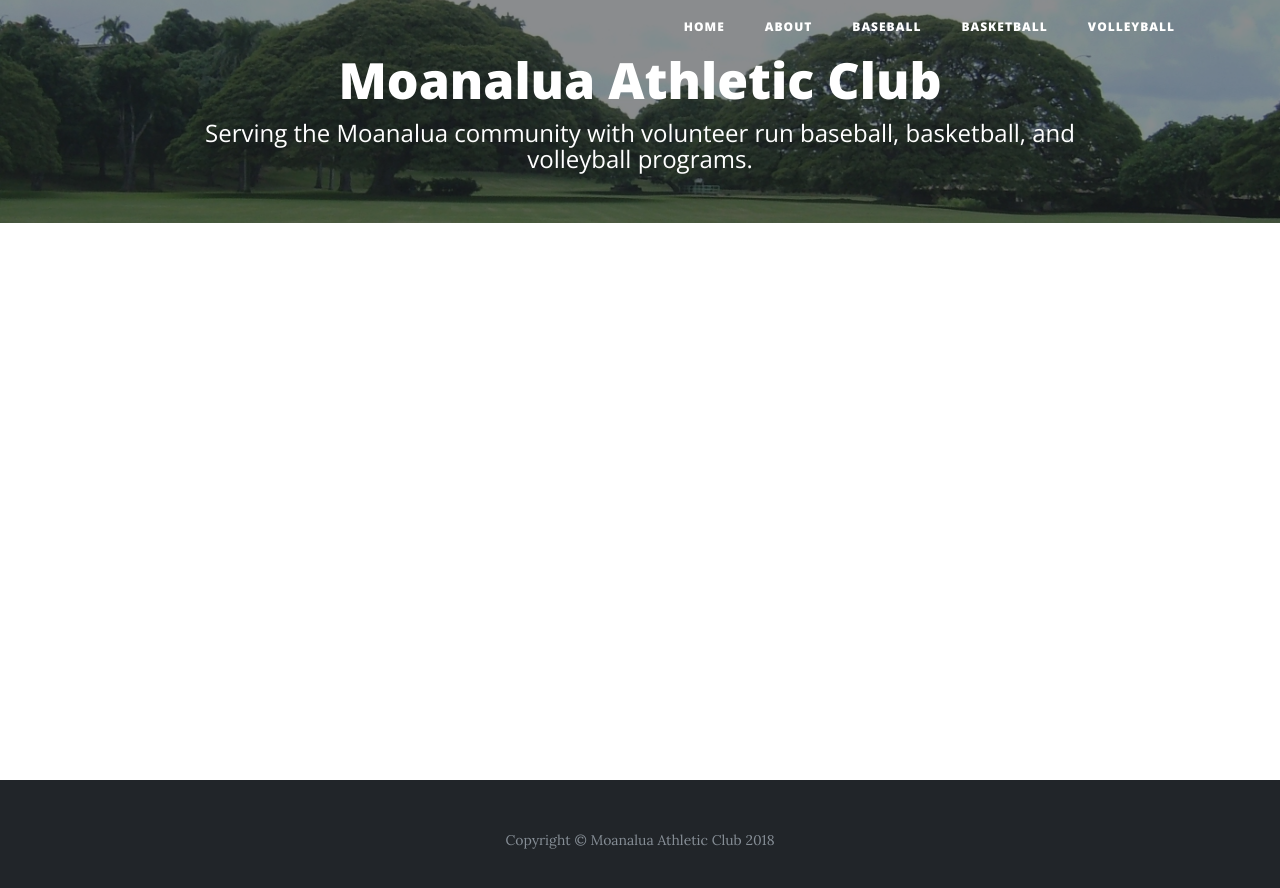
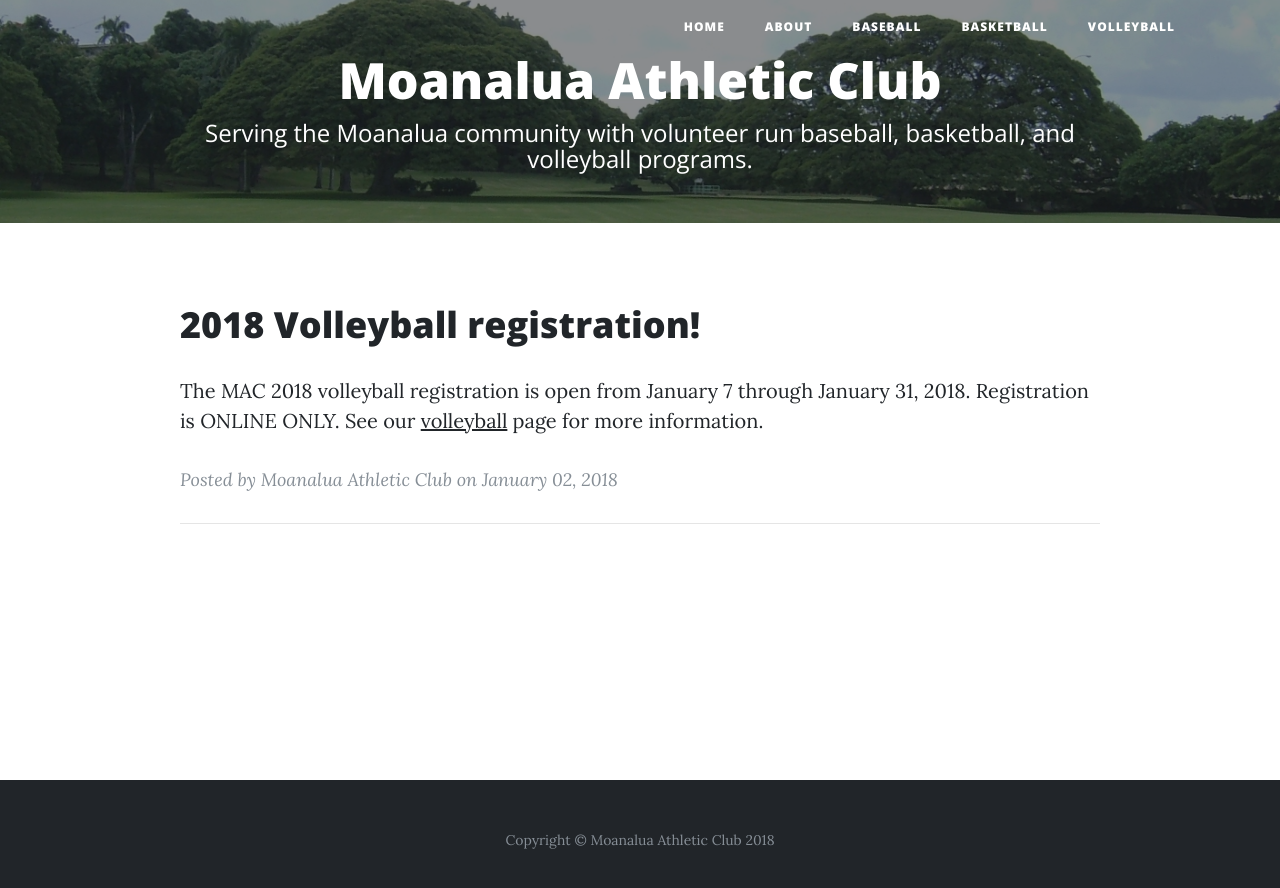
Before and after one commit to palmoanalua/palmoanalua.github.io, a Jekyll site: the page built from index.html, in a window 1280 px wide. Shown: the top 888 px of the page. Built offline with Jekyll 4.4.1, drawn with Linux system fonts in a browser that asks for light colours; the list of posts is cut into pages by our own code.

Commit message:
Updated volleyball for 2018 registration.

```diff
--- /dev/null
+++ b/_posts/2018-01-02-volleyball.md
@@ -0,0 +1,10 @@
+---
+layout: post
+title:  "2018 Volleyball registration!"
+date:   2018-01-02 10:00:00
+categories: volleyball
+background: '/img/bg-background.jpg'
+excerpt_separator: <!--more-->
+published: true
+---
+The MAC 2018 volleyball registration is open from January 7 through January 31, 2018. Registration is ONLINE ONLY. See our [volleyball](/volleyball) page for more information.
--- a/volleyball.md
+++ b/volleyball.md
@@ -30,12 +26,15 @@
 
 Registration
 ------------
-More information will be available later.
+The MAC 2018 volleyball registration is open from January 7 through January 31, 2018. Registration is ONLINE ONLY.
 
 * You may be required to show proof of birth date
 * You may be required to show proof of residency or geographic exception
 * *ABSOLUTELY NO LATE REGISTRATIONS*{: .badge .badge-danger .badge-text-larger}
 * *RETURNS ON UNIFORMS WILL NOT BE ACCEPTED*{: .badge .badge-danger .badge-text-larger}
+
+## ** Registration opens on January 7, 2018 **
+{: .alert .alert-warning .rounded}
 
 Notification
 ------------
```
Also changed, not shown: other parts of volleyball.md (+3 -7 lines).
